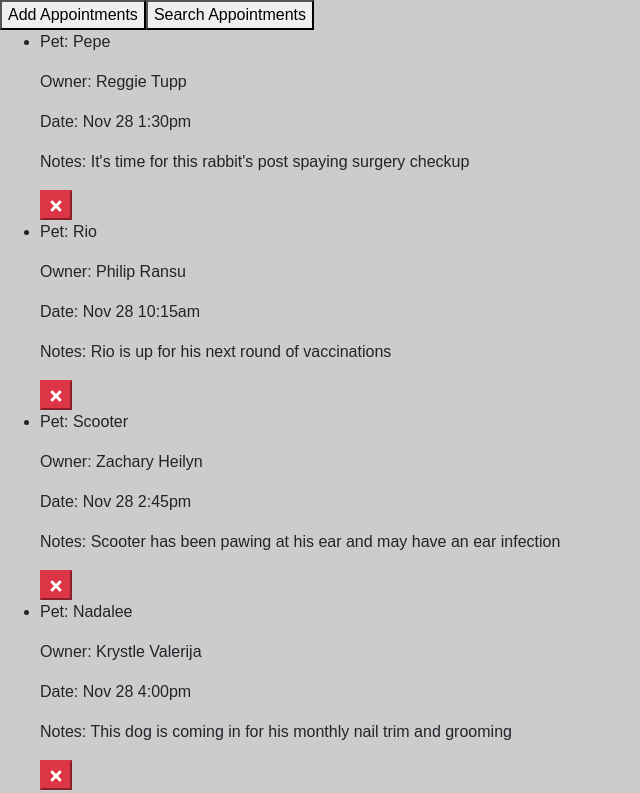
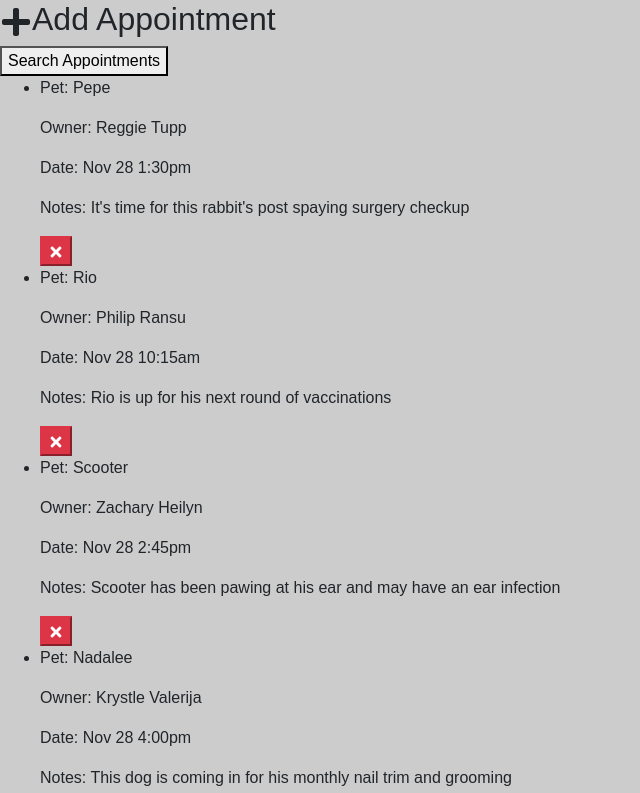
Before and after one commit to mich-cook/linkedin-learning-workalongs, a React (Create React App) app in the folder 808689-react-interface/: page / in a window 1280 px wide. Shown: the top 793 px of the page, without its empty margins (0-640 px from the left). Built offline with nearby package versions, Linux system fonts and the light colour scheme.

Commit message:
add ability to toggle add appointment form

```diff
--- a/808689-react-interface/src/components/AddAppointments.js
+++ b/808689-react-interface/src/components/AddAppointments.js
@@ -1,7 +1,20 @@
 import React, { Component } from 'react';
+import { FaPlus } from 'react-icons/fa';
 
 export default class AddAppointments extends Component {
   render() {
-    return <button>Add Appointments</button>;
+    return (
+      <div id="newAppointment" className={'' + (this.props.formDisplay ? '': 'add-appointment')}>
+        <h2 onClick={this.props.toggleForm}><FaPlus />Add Appointment</h2>
+        <form className="appointment-form">
+          <label>Pet: <input type="text" name="pet" /></label>
+          <label>Owner: <input type="text" name="owner" /></label>
+          <label>Date: <input type="date" name="date" /></label>
+          <label>Time: <input type="time" name="time" /></label>
+          <label>Notes <input type="text" name="notes" /></label>
+          <button>Submit</button>
+        </form>
+      </div>
+    );
   }
 }
--- a/808689-react-interface/src/components/App.js
+++ b/808689-react-interface/src/components/App.js
@@ -12,10 +12,19 @@
   constructor() {
     super();
     this.state = {
-      appointments: []
+      appointments: [],
+      formDisplay: false
     };
     this.deleteAppointment = this.deleteAppointment.bind(this);
+    this.toggleForm = this.toggleForm.bind(this);
   }
+
+  toggleForm() {
+    this.setState({
+      formDisplay: !this.state.formDisplay
+    });
+  }
+
 
   deleteAppointment(appointment) {
     let appointments = this.state.appointments;
@@ -41,7 +50,7 @@
   render() {
     return (
       <div id="petratings">
-        <AddAppointments />
+        <AddAppointments formDisplay={this.state.formDisplay} toggleForm={this.toggleForm} />
         <SearchAppointments />
         <ListAppointments appointments={this.state.appointments} deleteAppointment={this.deleteAppointment} />
       </div>
--- a/808689-react-interface/src/css/App.css
+++ b/808689-react-interface/src/css/App.css
@@ -36,3 +36,7 @@
     transform: rotate(360deg);
   }
 }
+
+.add-appointment .appointment-form {
+  display: none;
+}
```
